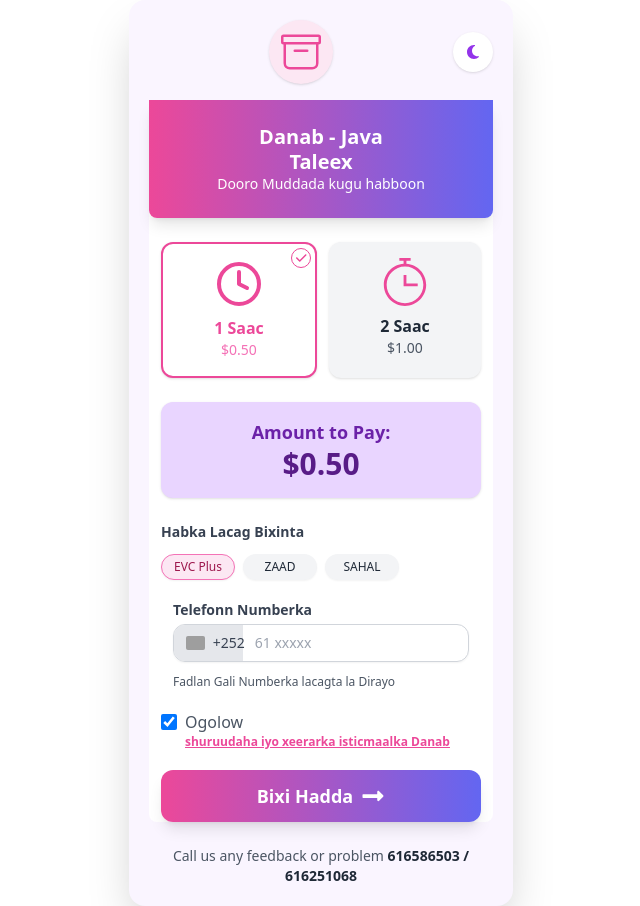
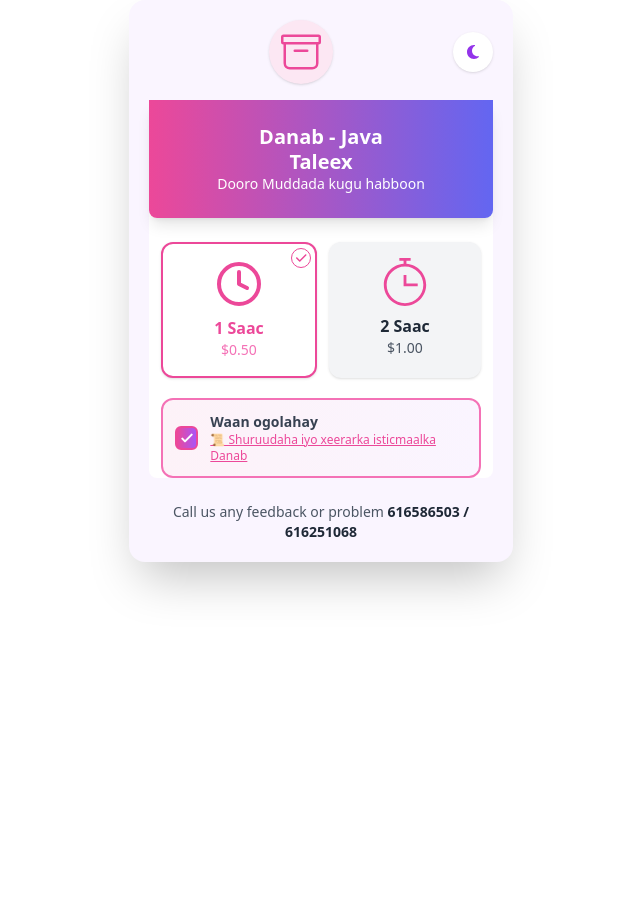
Before and after one commit to abdfthsaid/Java_Taleex_03, a React (Vite) app: page / in a window 1280 px wide. Shown: the whole page, without its empty margins (319-959 px from the left). After the commit the page ends 800 px from the top, so only its background shows below. Built offline with nearby package versions, Linux system fonts and the light colour scheme; grey boxes are pictures that could not be loaded.

Commit message:
Update PaymentSection.jsx
rules

```diff
--- a/src/components/PaymentSection.jsx
+++ b/src/components/PaymentSection.jsx
@@ -9,7 +9,7 @@
   const [errorMessage, setErrorMessage] = useState("");
   const [reason, setReason] = useState("");
   const [batteryInfo, setBatteryInfo] = useState(null);
-  const [isSubmitting, setIsSubmitting] = useState(false); // 🛡️ Prevent double-click
+  const [isSubmitting, setIsSubmitting] = useState(false);
 
   const [phone, setPhone] = useState("");
   const [agree1, setAgree1] = useState(true);
@@ -17,18 +17,14 @@
   const [errors, setErrors] = useState({});
 
   const handlePayment = async () => {
-    // 🛡️ PREVENT DOUBLE-CLICK
-    if (isSubmitting) {
-      console.log("⚠️ Payment already in progress, ignoring click");
-      return;
-    }
+    if (isSubmitting) return;
     setIsSubmitting(true);
+
     const number = phone;
     const amount = parseFloat(selectedAmount.replace("$", ""));
     let isSuccess = false;
 
     try {
-      // Check if phone number is blacklisted
       const blacklistCheck = await axios.get(
         `https://phase2backeend-ptsd.onrender.com/api/blacklist/check/${number}`,
         { validateStatus: () => true }
@@ -40,19 +36,18 @@
         setErrorMessage(
           "Macamiil waxa kugu maqan battery hore fadlan soo celi midkaas"
         );
-        setIsSubmitting(false); // 🛡️ Reset to allow retry
+        setIsSubmitting(false);
         return;
       }
 
+      // ✅ KEEP STATION 03
       const res = await axios.post(
         "https://phase2backeend-ptsd.onrender.com/api/pay/03",
         {
           phoneNumber: number,
           amount: amount,
         },
-        {
-          validateStatus: () => true, // Prevent axios from throwing error on 400/500
-        }
+        { validateStatus: () => true }
       );
 
       const data = res.data;
@@ -62,11 +57,9 @@
         setBatteryInfo({ battery_id: data.battery_id, slot_id: data.slot_id });
         isSuccess = true;
       } else if (data.error) {
-        // Handle backend error messages
         setProcessingStatus("failed");
         const errorMsg = data.error;
 
-        // Detect specific error types from message
         if (errorMsg.includes("No available battery")) {
           setReason("NO_BATTERY_AVAILABLE");
           setErrorMessage(
@@ -98,21 +91,19 @@
           setErrorMessage(errorMsg);
         }
       } else {
-        // Fallback for other error cases
         setProcessingStatus("failed");
         setReason("unknown_error");
         setErrorMessage("Khalad dhacay, fadlan mar kale isku day");
       }
-      // 🛡️ Reset isSubmitting for failed payments (allow retry)
+
       if (!isSuccess) {
         setIsSubmitting(false);
       }
     } catch (err) {
-      // Catch block will rarely be triggered now unless there is a network failure
       setProcessingStatus("failed");
       setReason("network_error");
       setErrorMessage("Network error, please try again.");
-      setIsSubmitting(false); // 🛡️ Reset on error
+      setIsSubmitting(false);
     }
 
     if (isSuccess) {
@@ -124,15 +115,12 @@
         setBatteryInfo(null);
         setPhone("");
         setAgree1(false);
-        setIsSubmitting(false); // 🛡️ Reset on success
-
+        setIsSubmitting(false);
         setErrors({});
         selectMethod(null);
       }, 3000);
     }
   };
-
-  const isActiveMethod = (method) => selectedMethod === method;
 
   const validate = () => {
     const newErrors = {};
@@ -142,15 +130,7 @@
     if (!agree1) {
       newErrors.agree1 = "Fadlan ogolow shuruudaha koowaad";
     }
-
     return newErrors;
-  };
-
-  const getplaceholders_Input = () => {
-    if (selectedMethod === "EVC Plus") return "61 xxxxx";
-    if (selectedMethod === "ZAAD") return "63 xxxxx";
-    if (selectedMethod === "SAHAL") return "37 xxxxx";
-    return "Telefoon Numberka";
   };
 
   const handlePay = () => {
@@ -176,119 +156,59 @@
         />
       )}
 
-      {/* Amount to Pay */}
-      <div className="py-4 mt-6 ml-3 mr-3 text-center bg-purple-200 shadow rounded-xl dark:bg-purple-800">
-        <p className="text-lg font-semibold text-purple-800 dark:text-purple-200">
-          Amount to Pay:
-        </p>
-        <p className="text-3xl font-extrabold text-purple-900 dark:text-white">
-          {selectedAmount}
-        </p>
-      </div>
+      {/* Modern Styled Checkbox */}
+      <div className="mx-3 mt-5">
+        <div
+          onClick={() => setAgree1(!agree1)}
+          className={`flex items-center gap-3 p-3 transition-all duration-200 border-2 cursor-pointer rounded-xl ${
+            agree1
+              ? "border-pink-400 bg-gradient-to-r from-pink-50 to-purple-50 dark:from-pink-900/20 dark:to-purple-900/20 dark:border-pink-500"
+              : "border-gray-200 bg-white dark:bg-gray-800 dark:border-gray-600 hover:border-pink-200 dark:hover:border-pink-700"
+          } ${errors.agree1 ? "border-red-400 dark:border-red-500" : ""}`}
+        >
+          <div
+            className={`flex items-center justify-center w-6 h-6 rounded-md border-2 transition-all duration-200 ${
+              agree1
+                ? "bg-gradient-to-r from-pink-500 to-purple-500 border-pink-500"
+                : "border-gray-300 dark:border-gray-500 bg-white dark:bg-gray-700"
+            }`}
+          >
+            {agree1 && (
+              <svg
+                className="w-4 h-4 text-white"
+                fill="none"
+                stroke="currentColor"
+                viewBox="0 0 24 24"
+              >
+                <path
+                  strokeLinecap="round"
+                  strokeLinejoin="round"
+                  strokeWidth={3}
+                  d="M5 13l4 4L19 7"
+                />
+              </svg>
+            )}
+          </div>
 
-      {/* Payment Method */}
-      <div className="mt-6 ml-3 mr-3">
-        <p className="mb-3 text-sm font-semibold text-gray-700 dark:text-gray-300">
-          Habka Lacag Bixinta
-        </p>
-        <div className="grid grid-cols-4 gap-2 text-xs font-medium text-center">
-          {["EVC Plus", "ZAAD", "SAHAL"].map((method) => (
-            <button
-              key={method}
-              onClick={() => selectMethod(method)}
-              className={`px-2 py-1 rounded-full shadow-sm border ${
-                isActiveMethod(method)
-                  ? "bg-pink-100 text-pink-800 border-pink-400 active-method dark:bg-pink-700 dark:text-pink-200 dark:border-pink-600"
-                  : "bg-gray-100 dark:bg-gray-700 dark:text-gray-300 border-transparent"
-              }`}
+          <div className="flex flex-col">
+            <span className="text-sm font-semibold text-gray-700 dark:text-gray-200">
+              Waan ogolahay
+            </span>
+            <a
+              href="/rules.html"
+              target="_blank"
+              rel="noopener noreferrer"
+              onClick={(e) => e.stopPropagation()}
+              className="text-xs font-medium text-pink-500 underline transition hover:text-pink-600 dark:text-pink-400 dark:hover:text-pink-300"
             >
-              {method}
-            </button>
-          ))}
+              📜 Shuruudaha iyo xeerarka isticmaalka Danab
+            </a>
+          </div>
         </div>
-      </div>
 
-      {/* Phone Number Input */}
-      <div className="mt-5 ml-3 mr-3">
-        <label className="block mb-1 ml-3 mr-3 text-sm font-semibold text-gray-700 dark:text-gray-300">
-          Telefonn Numberka
-        </label>
-        <div
-          className={`flex items-center ml-3 mr-3 overflow-hidden border rounded-xl shadow-sm focus-within:ring-2 ring-pink-100 ${
-            errors.phone
-              ? "border-red-500"
-              : "border-gray-300 dark:border-gray-700 dark:focus-within:ring-pink-300"
-          }`}
-        >
-          <span className="flex items-center gap-2 px-3 py-2 text-sm text-gray-700 bg-gray-200 dark:bg-gray-700 dark:text-gray-200">
-            <img
-              src="https://flagcdn.com/w40/so.png"
-              alt="SO"
-              className="w-5 h-3.5 rounded-sm"
-            />
-            +252
-          </span>
-          <input
-            type="number"
-            value={phone}
-            onChange={(e) => setPhone(e.target.value)}
-            className="w-full px-3 py-2 text-sm bg-transparent outline-none dark:text-white"
-            placeholder={getplaceholders_Input()}
-          />
-        </div>
-        {errors.phone && (
-          <p className="mt-1 ml-3 text-xs text-red-500">{errors.phone}</p>
+        {errors.agree1 && (
+          <p className="mt-1 ml-1 text-xs text-red-500">{errors.agree1}</p>
         )}
-        <label className="flex items-center mt-3 ml-3 mr-3 text-xs text-gray-600 dark:text-gray-400">
-          Fadlan Gali Numberka lacagta la Dirayo
-        </label>
-      </div>
-
-      {/* Checkboxes */}
-      <div className="flex items-start mt-5 ml-3 mr-3 space-x-2">
-        <input
-          type="checkbox"
-          checked={agree1}
-          onChange={(e) => setAgree1(e.target.checked)}
-          className="w-4 h-4 mt-1"
-        />
-        <div className="flex flex-col">
-          <span className="text-gray-600 text-shadow-xs dark:text-gray-300">
-            Ogolow
-          </span>
-          <span className="text-xs font-bold text-pink-500 underline cursor-pointer">
-            shuruudaha iyo xeerarka isticmaalka Danab
-          </span>
-          {errors.agree1 && (
-            <p className="text-xs text-red-500">{errors.agree1}</p>
-          )}
-        </div>
-      </div>
-
-      {/* <div className="flex items-start mt-5 ml-3 mr-3 space-x-2">
-        <input
-          type="checkbox"
-          checked={agree2}
-          onChange={(e) => setAgree2(e.target.checked)}
-          className="w-4 h-4 mt-0.5"
-        />
-        <span className="text-xs font-semibold text-gray-700 dark:text-gray-300">
-          Qofkale shuruudaha iyo xeerarka isticmaala Danab
-          {errors.agree2 && (
-            <p className="mt-1 text-xs text-red-500">{errors.agree2}</p>
-          )}
-        </span>
-      </div> */}
-
-      {/* Pay Button */}
-      <div className="ml-3 mr-3">
-        <button
-          onClick={handlePay}
-          className="flex items-center justify-center w-full gap-2 py-3 mt-5 text-lg font-bold text-white transition shadow-lg bg-gradient-to-r from-pink-500 to-indigo-500 rounded-xl hover:scale-105"
-        >
-          Bixi Hadda
-          <FaLongArrowAltRight className="w-6 h-6" />
-        </button>
       </div>
     </>
   );
```
